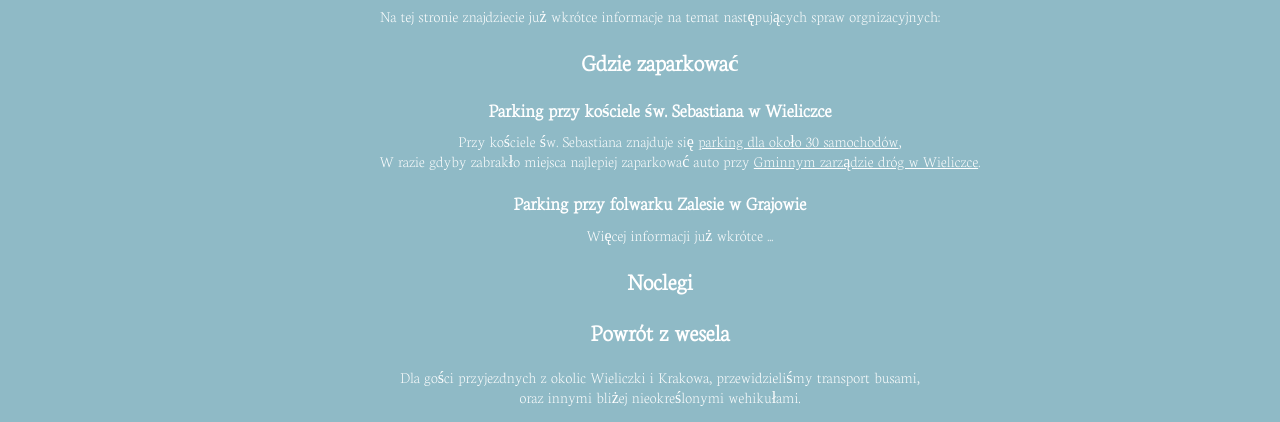
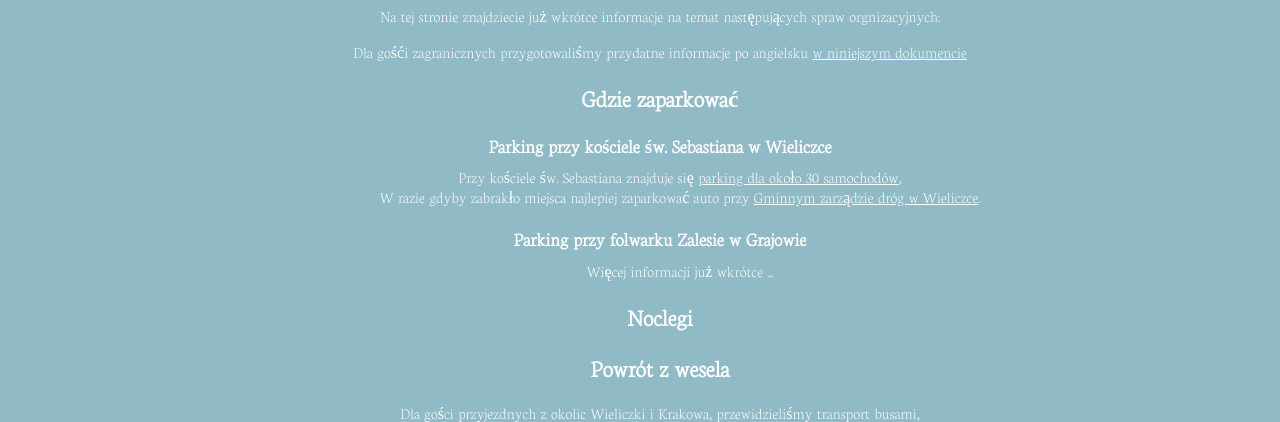
Before and after one commit to scheibinger/annaradek.pl, a plain HTML site: page dayinfo.html in a window 1280 px wide. Shown: the part 146-568 px from the top of the page. Drawn offline with Linux system fonts and the light colour scheme; a web font is replaced by a local one.

Commit message:
Update 2015-01-06T17:36:17.066Z

```diff
--- a/dayinfo.html
+++ b/dayinfo.html
@@ -36,6 +36,7 @@
   <h1>Sprawy organizacyjne</h1>
 
   <p>Na tej stronie znajdziecie już wkrótce informacje na temat następujących spraw orgnizacyjnych:</p>
+  <p>Dla gośći zagranicznych przygotowaliśmy przydatne informacje po angielsku <a href="http://bit.ly/14slSLn">w niniejszym dokumencie</a>
 
   <h2>Gdzie zaparkować</h2>
   <dl>
```
